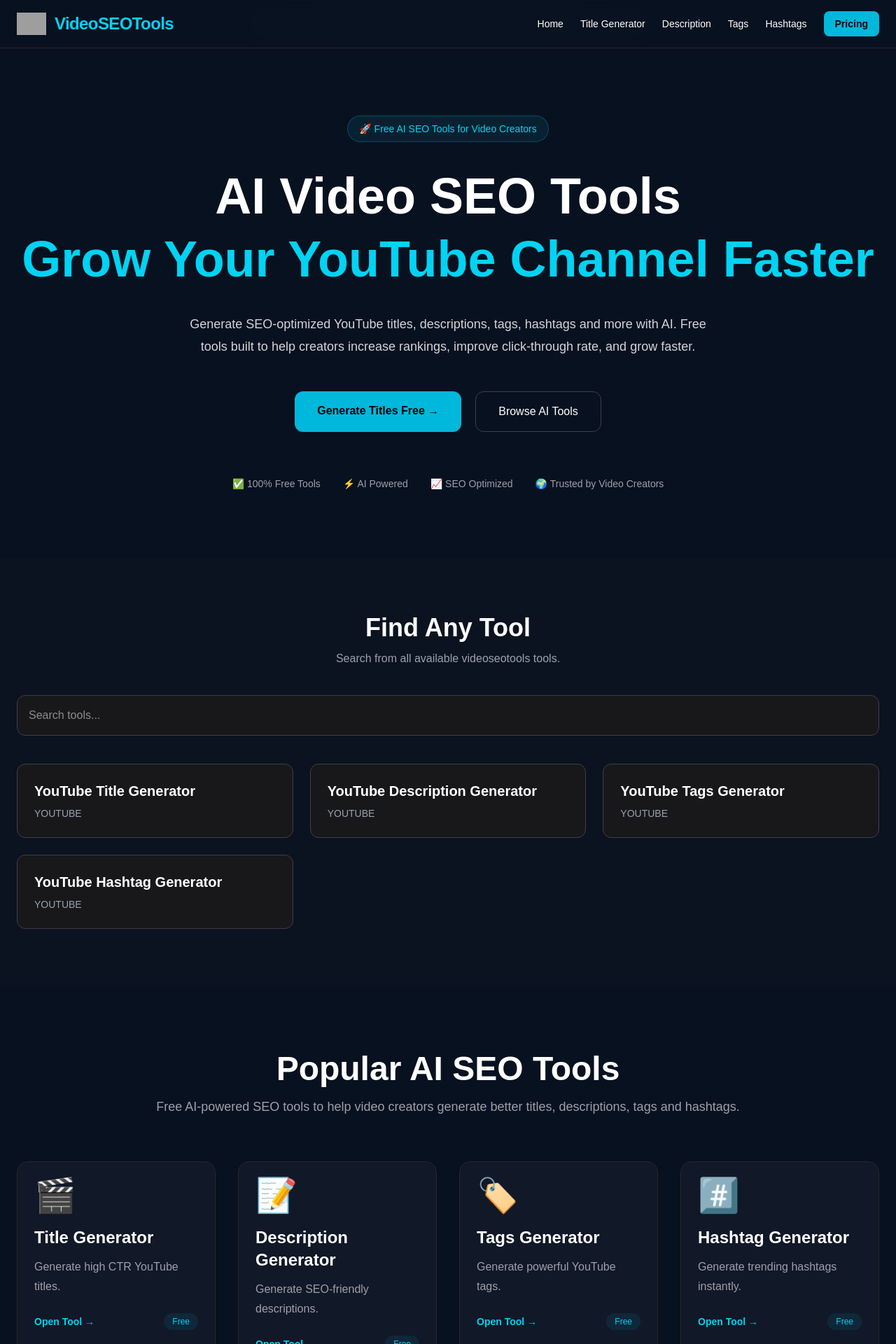
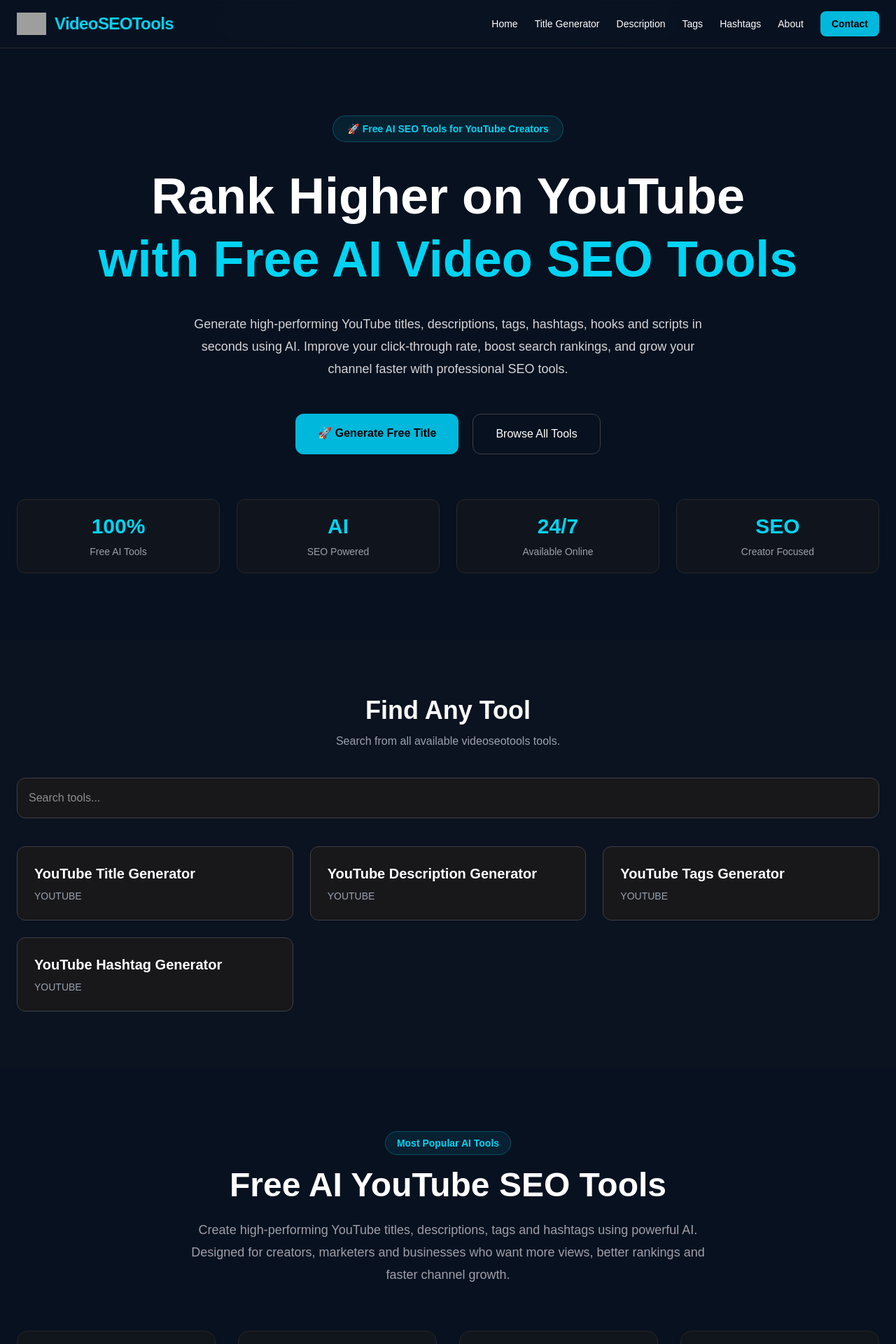
Before and after one commit to mahiramavat2024-cmd/videoseotools, a Next.js app in the folder client/: page / in a window 1280 px wide. Shown: the top 1920 px of the page at 70% size. Built offline with nearby package versions, Linux system fonts and the light colour scheme; grey boxes are pictures that could not be loaded.

Commit message:
Update homepage UI and SEO

```diff
--- a/client/components/Hero.tsx
+++ b/client/components/Hero.tsx
@@ -2,25 +2,27 @@ import Link from "next/link";
 
 export default function Hero() {
   return (
-    <section className="relative overflow-hidden bg-[#08111f] py-24">
-      <div className="mx-auto max-w-7xl px-6 text-center">
+    <section className="relative overflow-hidden bg-[#08111f] px-6 py-24">
 
-        <span className="inline-block rounded-full border border-cyan-500/30 bg-cyan-500/10 px-4 py-2 text-sm font-medium text-cyan-400">
-          🚀 Free AI SEO Tools for Video Creators
+      <div className="mx-auto max-w-7xl text-center">
+
+        <span className="inline-flex items-center rounded-full border border-cyan-500/30 bg-cyan-500/10 px-5 py-2 text-sm font-semibold text-cyan-400">
+          🚀 Free AI SEO Tools for YouTube Creators
         </span>
 
         <h1 className="mt-8 text-5xl font-extrabold leading-tight text-white md:text-7xl">
-          AI Video SEO Tools
+          Rank Higher on YouTube
           <br />
           <span className="text-cyan-400">
-            Grow Your YouTube Channel Faster
+            with Free AI Video SEO Tools
           </span>
         </h1>
 
         <p className="mx-auto mt-8 max-w-3xl text-lg leading-8 text-zinc-300">
-          Generate SEO-optimized YouTube titles, descriptions, tags,
-          hashtags and more with AI. Free tools built to help creators
-          increase rankings, improve click-through rate, and grow faster.
+          Generate high-performing YouTube titles, descriptions, tags,
+          hashtags, hooks and scripts in seconds using AI.
+          Improve your click-through rate, boost search rankings,
+          and grow your channel faster with professional SEO tools.
         </p>
 
         <div className="mt-12 flex flex-wrap justify-center gap-5">
@@ -29,31 +31,60 @@ export default function Hero() {
             href="/youtube/title-generator"
             className="rounded-xl bg-cyan-500 px-8 py-4 font-bold text-black transition hover:bg-cyan-400"
           >
-            Generate Titles Free →
+            🚀 Generate Free Title
           </Link>
 
           <a
             href="#tools"
             className="rounded-xl border border-zinc-700 px-8 py-4 text-white transition hover:bg-zinc-900"
           >
-            Browse AI Tools
+            Browse All Tools
           </a>
 
         </div>
 
-        <div className="mt-16 flex flex-wrap justify-center gap-8 text-sm text-zinc-400">
+        <div className="mt-16 grid grid-cols-2 gap-6 text-center md:grid-cols-4">
 
-          <span>✅ 100% Free Tools</span>
+          <div className="rounded-xl border border-zinc-800 bg-zinc-900/50 p-5">
+            <h3 className="text-3xl font-bold text-cyan-400">
+              100%
+            </h3>
+            <p className="mt-2 text-sm text-zinc-400">
+              Free AI Tools
+            </p>
+          </div>
 
-          <span>⚡ AI Powered</span>
+          <div className="rounded-xl border border-zinc-800 bg-zinc-900/50 p-5">
+            <h3 className="text-3xl font-bold text-cyan-400">
+              AI
+            </h3>
+            <p className="mt-2 text-sm text-zinc-400">
+              SEO Powered
+            </p>
+          </div>
 
-          <span>📈 SEO Optimized</span>
+          <div className="rounded-xl border border-zinc-800 bg-zinc-900/50 p-5">
+            <h3 className="text-3xl font-bold text-cyan-400">
+              24/7
+            </h3>
+            <p className="mt-2 text-sm text-zinc-400">
+              Available Online
+            </p>
+          </div>
 
-          <span>🌍 Trusted by Video Creators</span>
+          <div className="rounded-xl border border-zinc-800 bg-zinc-900/50 p-5">
+            <h3 className="text-3xl font-bold text-cyan-400">
+              SEO
+            </h3>
+            <p className="mt-2 text-sm text-zinc-400">
+              Creator Focused
+            </p>
+          </div>
 
         </div>
 
       </div>
+
     </section>
   );
 }
--- a/client/components/Navbar.tsx
+++ b/client/components/Navbar.tsx
@@ -7,10 +7,8 @@ export default function Navbar() {
       <div className="mx-auto flex max-w-7xl items-center justify-between px-6 py-4">
 
         {/* Logo */}
-        <Link
-          href="/"
-          className="flex items-center gap-3"
-        >
+        <Link href="/" className="flex items-center gap-3">
+
           <Image
             src="/logo.png"
             alt="VideoSEOTools Logo"
@@ -22,12 +20,16 @@ export default function Navbar() {
           <span className="text-2xl font-extrabold tracking-tight text-cyan-400">
             VideoSEOTools
           </span>
+
         </Link>
 
         {/* Menu */}
         <div className="flex items-center gap-6 text-sm font-medium">
 
-          <Link href="/" className="transition hover:text-cyan-400">
+          <Link
+            href="/"
+            className="transition hover:text-cyan-400"
+          >
             Home
           </Link>
 
@@ -60,10 +62,17 @@ export default function Navbar() {
           </Link>
 
           <Link
-            href="/pricing"
+            href="/about"
+            className="transition hover:text-cyan-400"
+          >
+            About
+          </Link>
+
+          <Link
+            href="/contact"
             className="rounded-lg bg-cyan-500 px-4 py-2 font-semibold text-black transition hover:bg-cyan-400"
           >
-            Pricing
+            Contact
           </Link>
 
         </div>
--- a/client/components/PopularTools.tsx
+++ b/client/components/PopularTools.tsx
@@ -4,50 +4,73 @@ export default function PopularTools() {
   return (
     <section
       id="tools"
-      className="bg-[#08111f] py-24 text-white"
+      className="bg-[#08111f] px-6 py-24"
     >
-      <div className="mx-auto max-w-7xl px-6">
+      <div className="mx-auto max-w-7xl">
 
         <div className="text-center">
-          <h2 className="text-5xl font-bold">
-            Popular AI SEO Tools
+
+          <span className="rounded-full border border-cyan-500/30 bg-cyan-500/10 px-4 py-2 text-sm font-semibold text-cyan-400">
+            Most Popular AI Tools
+          </span>
+
+          <h2 className="mt-6 text-5xl font-bold text-white">
+            Free AI YouTube SEO Tools
           </h2>
 
-          <p className="mt-4 text-lg text-zinc-400">
-            Free AI-powered SEO tools to help video creators generate
-            better titles, descriptions, tags and hashtags.
+          <p className="mx-auto mt-6 max-w-3xl text-lg leading-8 text-zinc-400">
+            Create high-performing YouTube titles, descriptions,
+            tags and hashtags using powerful AI.
+            Designed for creators, marketers and businesses who
+            want more views, better rankings and faster channel growth.
           </p>
+
         </div>
 
         <div className="mt-16 grid gap-8 md:grid-cols-2 lg:grid-cols-4">
 
           <ToolCard
             emoji="🎬"
-            title="Title Generator"
-            description="Generate high CTR YouTube titles."
+            title="AI Title Generator"
+            description="Generate click-worthy YouTube titles that improve CTR and attract more viewers."
             href="/youtube/title-generator"
           />
 
           <ToolCard
             emoji="📝"
-            title="Description Generator"
-            description="Generate SEO-friendly descriptions."
+            title="AI Description Generator"
+            description="Create SEO-optimized YouTube descriptions to improve search visibility."
             href="/youtube/description-generator"
           />
 
           <ToolCard
             emoji="🏷️"
-            title="Tags Generator"
-            description="Generate powerful YouTube tags."
+            title="AI Tags Generator"
+            description="Generate relevant YouTube tags to help your videos rank higher."
             href="/youtube/tags-generator"
           />
 
           <ToolCard
             emoji="#️⃣"
-            title="Hashtag Generator"
-            description="Generate trending hashtags instantly."
+            title="AI Hashtag Generator"
+            description="Find trending hashtags to increase reach and discoverability."
             href="/youtube/hashtag-generator"
           />
+
+        </div>
+
+        <div className="mt-16 rounded-2xl border border-cyan-500/20 bg-cyan-500/5 p-8 text-center">
+
+          <h3 className="text-3xl font-bold text-white">
+            Everything You Need to Grow on YouTube
+          </h3>
+
+          <p className="mx-auto mt-4 max-w-3xl text-zinc-400 leading-8">
+            VideoSEOTools helps creators generate SEO-friendly content
+            in seconds. Whether you're a beginner or a professional,
+            our free AI tools make it easier to optimize every upload
+            for better rankings and more views.
+          </p>
 
         </div>
 
--- a/client/components/ToolCard.tsx
+++ b/client/components/ToolCard.tsx
@@ -16,28 +16,34 @@ export default function ToolCard({
   return (
     <Link
       href={href}
-      className="group block rounded-2xl border border-zinc-800 bg-[#111827] p-6 transition-all duration-300 hover:-translate-y-2 hover:border-cyan-500 hover:shadow-2xl hover:shadow-cyan-500/10"
+      className="group rounded-2xl border border-zinc-800 bg-zinc-900/60 p-7 transition-all duration-300 hover:-translate-y-2 hover:border-cyan-500 hover:shadow-[0_0_30px_rgba(6,182,212,0.25)]"
     >
-      <div className="text-5xl transition-transform duration-300 group-hover:scale-110">
+      {/* Icon */}
+      <div className="flex h-16 w-16 items-center justify-center rounded-2xl bg-cyan-500/10 text-4xl">
         {emoji}
       </div>
 
-      <h3 className="mt-5 text-2xl font-bold text-white">
+      {/* Title */}
+      <h3 className="mt-6 text-2xl font-bold text-white transition group-hover:text-cyan-400">
         {title}
       </h3>
 
-      <p className="mt-3 leading-7 text-zinc-400">
+      {/* Description */}
+      <p className="mt-4 leading-7 text-zinc-400">
         {description}
       </p>
 
-      <div className="mt-6 flex items-center justify-between">
-        <span className="text-sm font-semibold text-cyan-400">
+      {/* Footer */}
+      <div className="mt-8 flex items-center justify-between">
+
+        <span className="font-semibold text-cyan-400 transition group-hover:translate-x-1">
           Open Tool →
         </span>
 
-        <span className="rounded-full bg-cyan-500/10 px-3 py-1 text-xs font-medium text-cyan-400">
-          Free
+        <span className="rounded-full bg-cyan-500/10 px-3 py-1 text-xs font-semibold text-cyan-400">
+          FREE
         </span>
+
       </div>
     </Link>
   );
```
